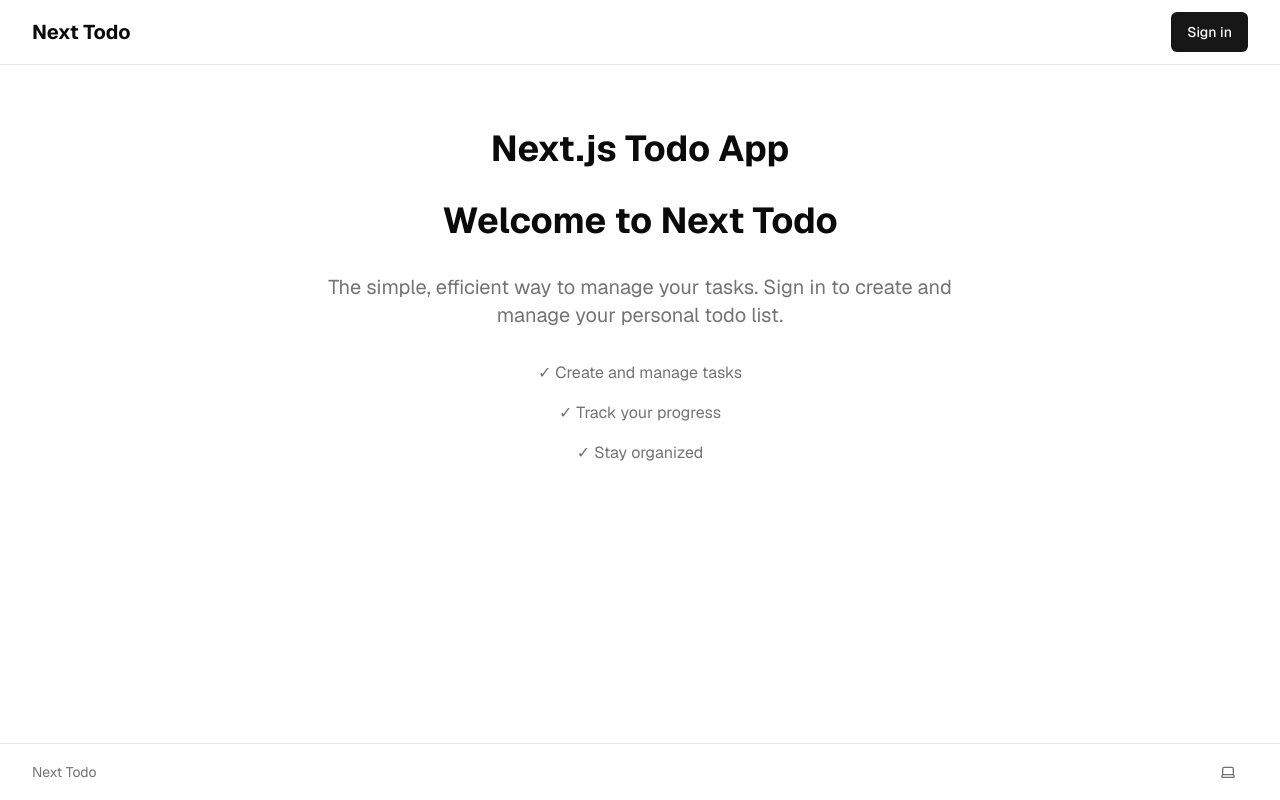
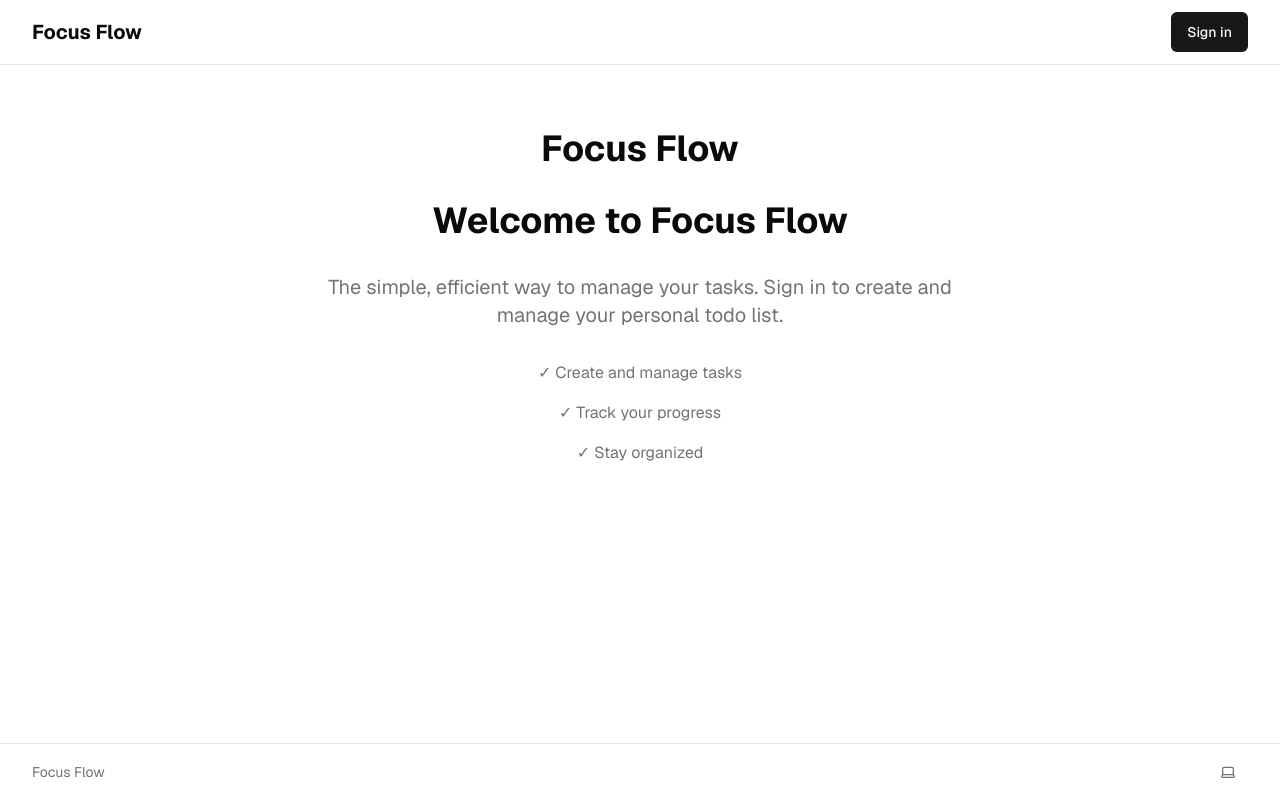
Before and after one commit to KaganCubukcu/Next-todo, a Next.js app: page / in a window 1280 px wide. Built offline with nearby package versions, Linux system fonts and the light colour scheme; no server answers.

Commit message:
feat: rebrand project to Focus Flow
- Update project name in package.json and package-lock.json
- Update brand name in navbar, layout, and landing page
- Update metadata and descriptions
- Consistent capitalization and spacing in brand name

```diff
--- a/app/layout.tsx
+++ b/app/layout.tsx
@@ -11,11 +11,11 @@ const defaultUrl = process.env.VERCEL_URL
 
 export const metadata = {
   metadataBase: new URL(defaultUrl),
-  title: "Next.js Todo App",
-  description: "Next.js Todo App Supabase",
+  title: "Focus Flow",
+  description: "Focus Flow - Your Productivity Hub",
 };
 
-export default function RootLayout({
+export default function RootLayout ({
   children,
 }: {
   children: React.ReactNode;
@@ -35,7 +35,7 @@ export default function RootLayout({
               <div className="flex-1 w-full flex flex-col gap-20 items-center">
                 <div className="flex flex-col gap-20 max-w-5xl p-5 pt-8">
                   <div className="flex flex-col items-center">
-                    <h1 className="text-4xl font-bold mb-8">Next.js Todo App</h1>
+                    <h1 className="text-4xl font-bold mb-8">Focus Flow</h1>
                     {children}
                   </div>
                 </div>
@@ -44,7 +44,7 @@ export default function RootLayout({
             <footer className="w-full border-t">
               <div className="container flex h-14 items-center justify-between">
                 <p className="text-sm text-muted-foreground">
-                  Next Todo
+                  Focus Flow
                 </p>
                 <ThemeSwitcher />
               </div>
--- a/app/page.tsx
+++ b/app/page.tsx
@@ -25,7 +25,7 @@ export default function Home() {
   if (!user) {
     return (
       <div className="flex flex-col items-center gap-8 max-w-2xl mx-auto text-center">
-        <h1 className="text-4xl font-bold">Welcome to Next Todo</h1>
+        <h1 className="text-4xl font-bold">Welcome to Focus Flow</h1>
         <p className="text-xl text-muted-foreground">
           The simple, efficient way to manage your tasks. Sign in to create and manage your personal todo list.
         </p>
--- a/components/ui/navbar.tsx
+++ b/components/ui/navbar.tsx
@@ -41,7 +41,7 @@ export function Navbar() {
       <div className="h-16 container flex items-center justify-between">
         {/* Brand */}
         <Link href="/" className="font-bold text-xl">
-          Next Todo
+          Focus Flow
         </Link>
 
         {/* Auth Section */}
--- a/package.json
+++ b/package.json
@@ -1,4 +1,5 @@
 {
+  "name": "focusflow",
   "private": true,
   "scripts": {
     "dev": "next dev",
```
Also changed, not shown: 2 other files (tests, documents, lock files or other folders).
